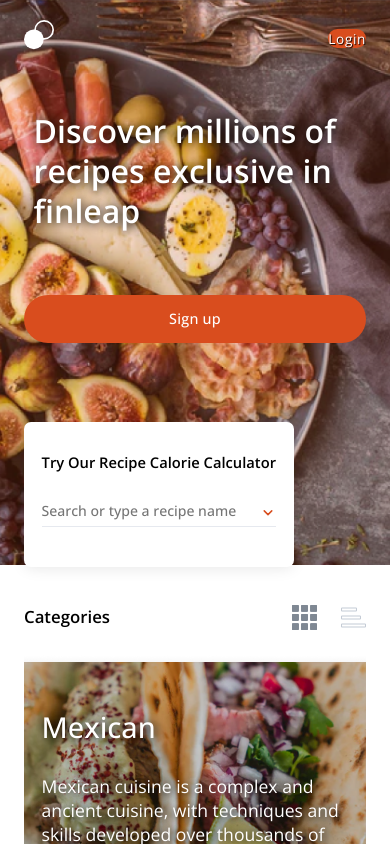
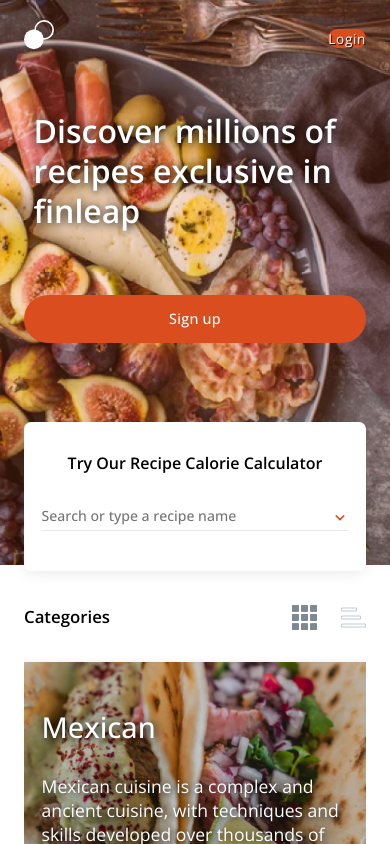
Before and after one commit to Android789515/recipe-site, a Next.js app: page / in a window 390 px wide. Shown: the top 844 px of the page. Built offline with nearby package versions, Linux system fonts and the light colour scheme.

Commit message:
Adding breakpoints to the RecipeCalculatorModal.  Adjusting position of the modal where the layout in the Hero section has hiccups (layout will shift down dramatically when the Hero title's size is increased).

```diff
--- a/styles/modals/recipe-calculator/RecipeCalculatorModal.module.scss
+++ b/styles/modals/recipe-calculator/RecipeCalculatorModal.module.scss
@@ -1,3 +1,4 @@
+@use 'sass:list';
 @use '../../variables';
 
 .recipeCalculator {
@@ -5,30 +6,55 @@
 
   position: absolute;
   top: 50vh;
+  left: 1.5em;
+  right: 1.5em;
 
-  margin: 0 1.5em;
+  // Change after mobile breakpoint
+  //max-width: 269.55px;
+
+  margin: 0 auto;
   padding: 1.85em 1.1em 2.5em 1.1em;
   background: #fff;
   border-radius: 7px;
   box-shadow: 0 2px 15px -1px rgba(0, 0, 0, 0.1);
 }
 
-@media (min-height: 700px) {
+$showRecipeCalculator: 700px;
+
+@media (min-height: $showRecipeCalculator) {
   .recipeCalculator {
     display: grid;
-    justify-content: center;
     align-items: center;
+  }
+}
+
+$heroLayoutHiccups: [392px];
+
+@media (width: list.nth($heroLayoutHiccups, 1)) {
+  .recipeCalculator {
+    top: 53vh;
   }
 }
 
 .title {
   font-size: .92rem;
   font-weight: 600;
+  text-align: center;
+
+  grid-column: span 2;
 
   margin-top: 0;
   margin-bottom: 2em;
 }
 
+$heroTitle-firstGrowth: 360px;
+
+@media (min-width: $heroTitle-firstGrowth) {
+  .title {
+    font-size: 1rem;
+  }
+}
+
 .searchField {
   font-size: .88rem;
 }
```
